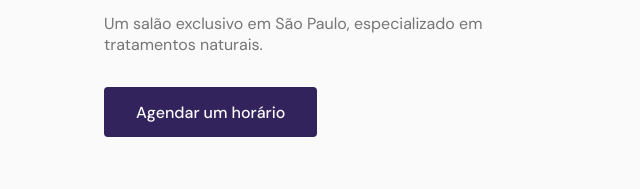
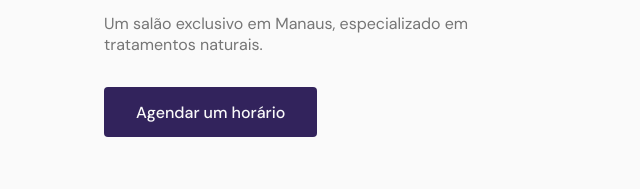
Before and after one commit to nikolaslopes/mayk-institute-technology, a plain HTML site: page index.html in a window 1280 px wide. Shown: the part 345-534 px from the top of the page, 0-640 px from the left. Drawn offline with nearby package versions, Linux system fonts and the light colour scheme; files whose address does not match are found by name.

Commit message:
adjust text home

```diff
--- a/index.html
+++ b/index.html
@@ -59,7 +59,7 @@
           <div class="text">
             <h2 class="title">Saúde natural para os seus cabelos</h2>
             <p>
-              Um salão exclusivo em São Paulo, especializado em tratamentos
+              Um salão exclusivo em Manaus, especializado em tratamentos
               naturais.
             </p>
             <a class="button" href="#">Agendar um horário</a>
```
